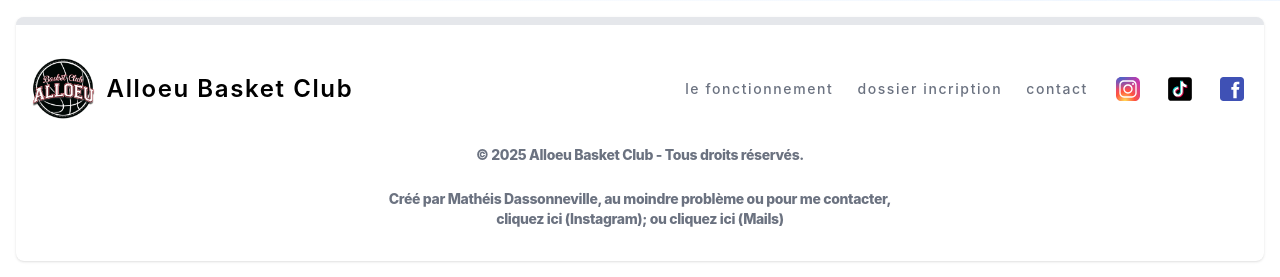
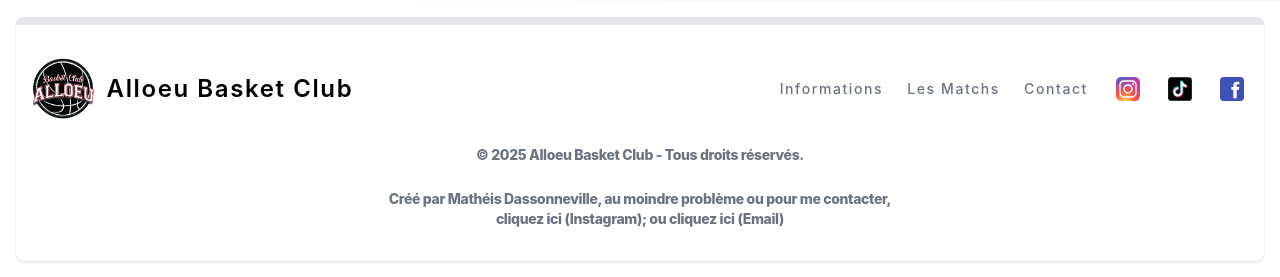
Before and after one commit to MatheisDsn/alloeubc_website, a Django app: page / in a window 1280 px wide. Shown: the part 3675-3952 px from the top of the page. Run offline with Django 4.2, Linux system fonts and the light colour scheme; data comes from the database, SQL or seed files in the repository; data that the repository does not hold is empty; some libraries are stand-ins or nearby versions; some web fonts are replaced.

Commit message:
Update base.html

```diff
--- a/alloeu_bc/mysite/index/templates/index/base.html
+++ b/alloeu_bc/mysite/index/templates/index/base.html
@@ -383,23 +383,23 @@
           >
             <li>
               <a
-                href="{%url 'index:informations'%}#fonctionnement"
+                href="{%url 'index:informations'%}"
                 class="hover:underline me-4 md:me-6"
-                >le fonctionnement</a
+                >Informations</a
               >
             </li>
             <li>
               <a
-                href="{%url 'index:inscriptions'%}"
+                href="{%url 'index:matches'%}"
                 class="hover:underline me-4 md:me-6"
-                >dossier incription</a
+                >Les Matchs</a
               >
             </li>
             <li>
               <a
                 href="{%url 'index:informations'%}#contact"
                 class="hover:underline me-4 md:me-6"
-                >contact</a
+                >Contact</a
               >
             </li>
             <li>
@@ -669,7 +669,7 @@
             class="hover:underline"
             target="_blank"
           >
-            ou cliquez ici (Mails)
+            ou cliquez ici (Email)
           </a>
         </span>
       </div>
```
